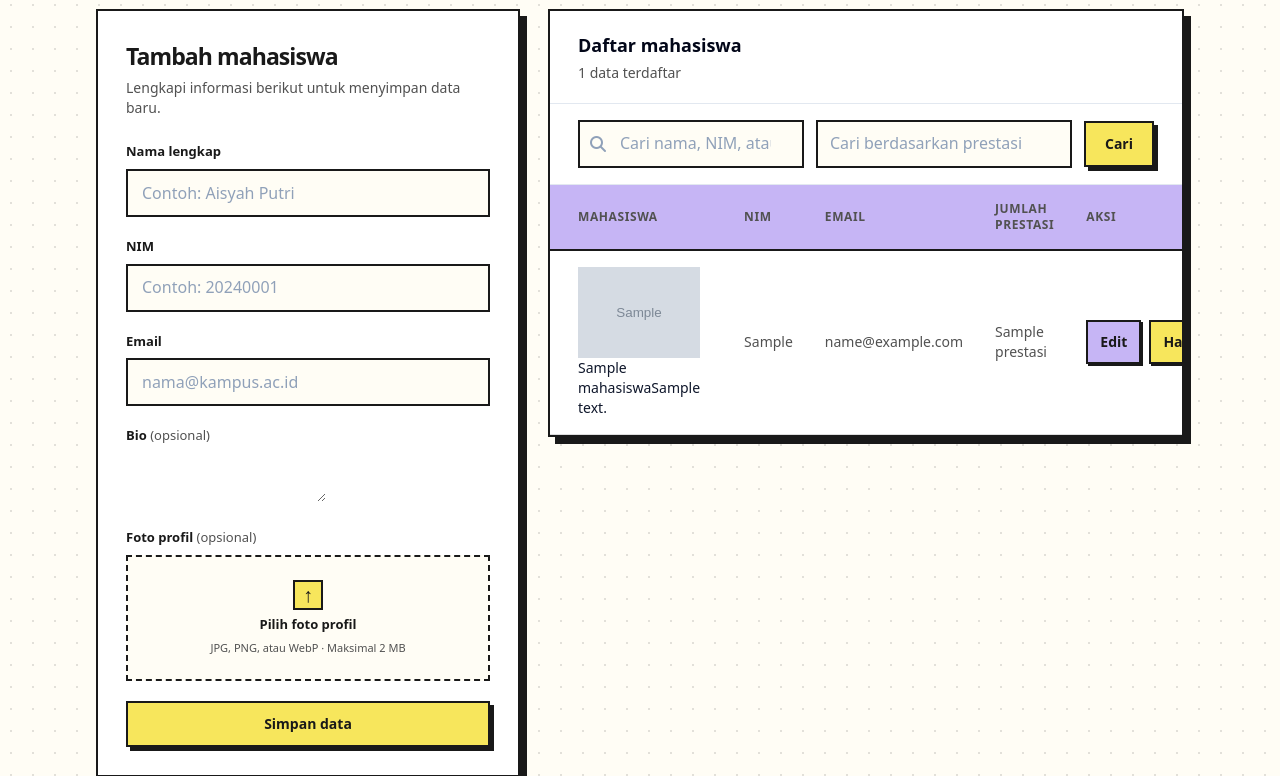
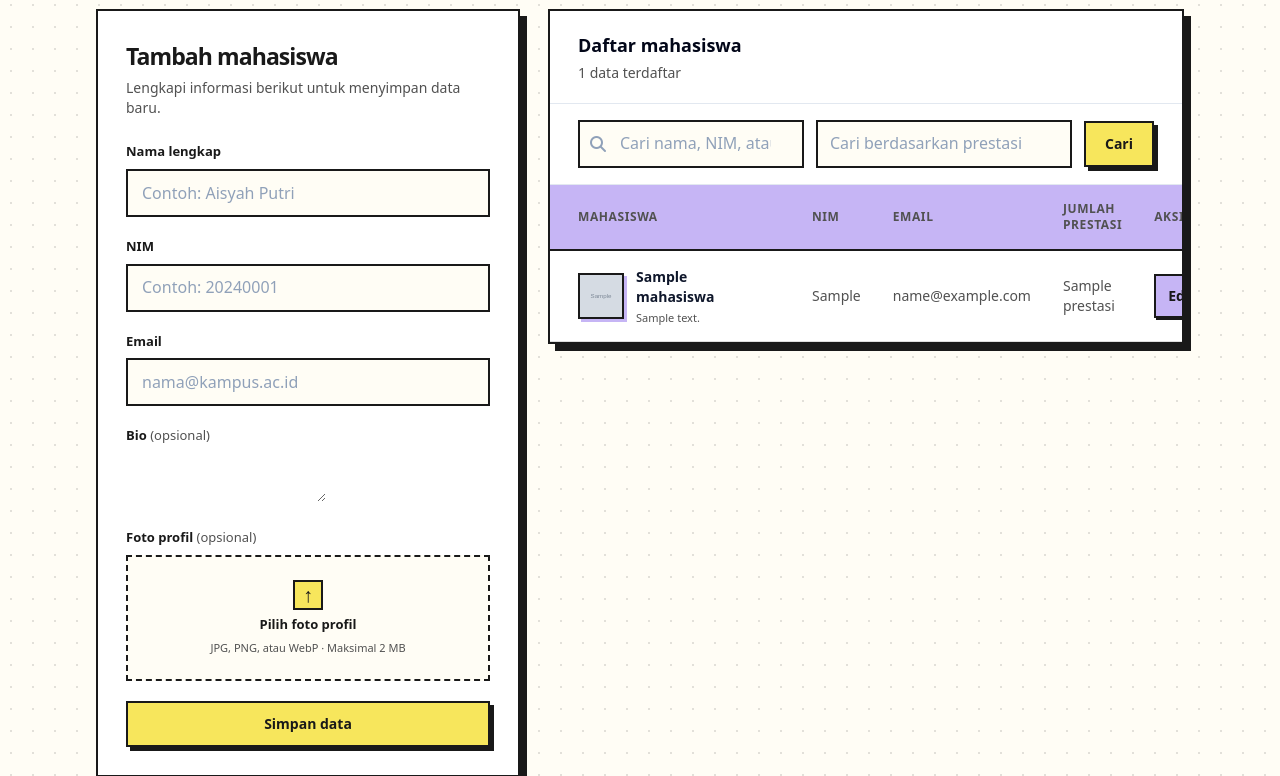
Before and after one commit to isyhfadilah/laravel_12, a Laravel app: page /mahasiswa in a window 1280 px wide. Shown: the part 292-1068 px from the top of the page. Run offline with Laravel 12, Linux system fonts and the light colour scheme; a user stored in the database is signed in; tables that the repository leaves empty hold one stand-in row (values such as "Sample post"); grey boxes marked "Sample" are stand-in pictures; style sheets or scripts are compiled from the project's sources; some libraries are stand-ins or nearby versions.

Commit message:
style(css): fix hidden student photos and style profile identities

```diff
--- a/resources/css/app.css
+++ b/resources/css/app.css
@@ -155,7 +155,7 @@
 .photo-upload-title { font-size: 13px; font-weight: 850; }
 .photo-upload-help { font-size: 11px; font-weight: 500; color: #515151; }
 .photo-file-input { position: absolute; inset: 0; width: 100%; height: 100%; min-height: 0 !important; opacity: 0; cursor: pointer; }
-.photo-preview:not(.hidden), .photo-current { display: block; width: min(100%, 320px); max-height: 190px; margin-top: 12px; border: 2px solid var(--ink); object-fit: cover; box-shadow: 4px 4px 0 var(--purple); }
+.photo-preview:not(.hidden), .photo-current:not(.hidden) { display: block; width: min(100%, 320px); max-height: 190px; margin-top: 12px; border: 2px solid var(--ink); object-fit: cover; box-shadow: 4px 4px 0 var(--purple); }
 .neo-app .note-editor.note-frame { border: 2px solid var(--ink); border-radius: 0; box-shadow: 3px 3px 0 #c6b5f588; }
 .neo-app .note-toolbar { border-bottom: 2px solid var(--ink); background: #f7f2df; }
 .neo-app .note-btn { min-height: 32px; border: 1px solid #19191955; border-radius: 0; background: #fffdf5; color: var(--ink); }
@@ -164,6 +164,11 @@
 .neo-app .note-statusbar { border-top: 1px solid #19191935; background: #fffdf5; }
 .neo-app .note-modal .modal-content { border: 2px solid var(--ink); border-radius: 0; box-shadow: 6px 6px 0 var(--ink); }
 .neo-app .note-modal .modal-header { border-bottom: 2px solid var(--ink); background: #f7f2df; }
+.student-identity { display: flex; align-items: center; gap: 12px; min-width: 190px; }
+.student-avatar { width: 46px; height: 46px; flex: 0 0 auto; border: 2px solid var(--ink); object-fit: cover; box-shadow: 3px 3px 0 var(--purple); }
+.student-avatar-placeholder { display: grid; place-items: center; background: var(--yellow); font-size: 18px; font-weight: 900; }
+.student-name { display: block; font-weight: 850; }
+.student-bio { display: block; max-width: 220px; margin-top: 3px; overflow: hidden; color: #515151; font-size: 11px; font-weight: 500; line-height: 1.4; }
 @media (max-width: 767px) {
     .site-nav { padding: 16px 20px; gap: 12px; flex-wrap: wrap; }
     .nav-actions { gap: 14px; }
```
